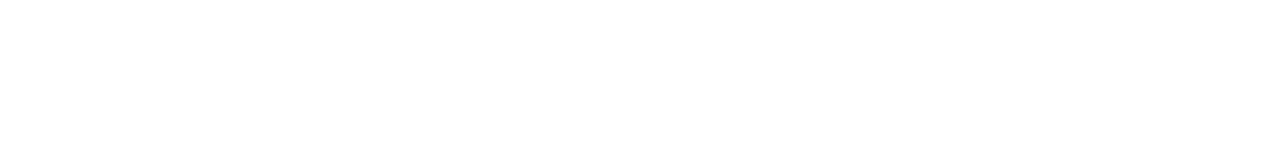
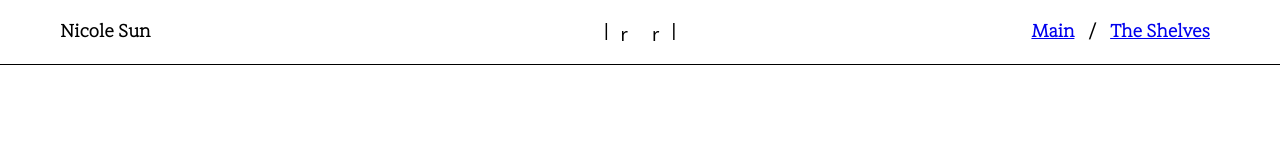
Before and after one commit to cornercreature/Portfolio-Website, a plain HTML site: page shelves.html in a window 1280 px wide. Drawn offline with Linux system fonts and the light colour scheme; a web font is replaced by a local one.

Commit message:
shelves header added

```diff
--- a/shelves.html
+++ b/shelves.html
@@ -1,11 +1,38 @@
 <!DOCTYPE html>
 <html lang="en">
+
 <head>
     <meta charset="UTF-8">
     <meta name="viewport" content="width=device-width, initial-scale=1.0">
-    <title>Document</title>
+    <link rel="stylesheet" href="shelves.css">
+    <title>The Shelves</title>
+    <link rel="preconnect" href="https://fonts.googleapis.com">
+    <link rel="preconnect" href="https://fonts.gstatic.com" crossorigin>
+    <link href="https://fonts.googleapis.com/css2?family=Rethink+Sans:ital,wght@0,400..800;1,400..800&display=swap"
+        rel="stylesheet">
 </head>
+
 <body>
+    <div class="header">
+        <span class="headL">
+            <h1 class="myName">Nicole Sun</h1>
+        </span>
+        <span id="headC">
+            <p class="shu">|</p>
+            <p class="diamond">r</p>
+            <div class="messageContainer"></div>
+            <p class="diamond">r</p>
+            <p class="shu">|</p>
+        </span>
+        <span class="headR">
+            <h1 class="nav">
+                <a id="mainLink" href="main.html">Main</a> /
+                <a id="shelvesLink" href="shelves.html">The Shelves</a>
+            </h1>
+        </span>
+    </div>
 
+    <script src="shelves.js"></script>
 </body>
+
 </html>
```
Also changed, not shown: main.html (+1 -1 lines).
